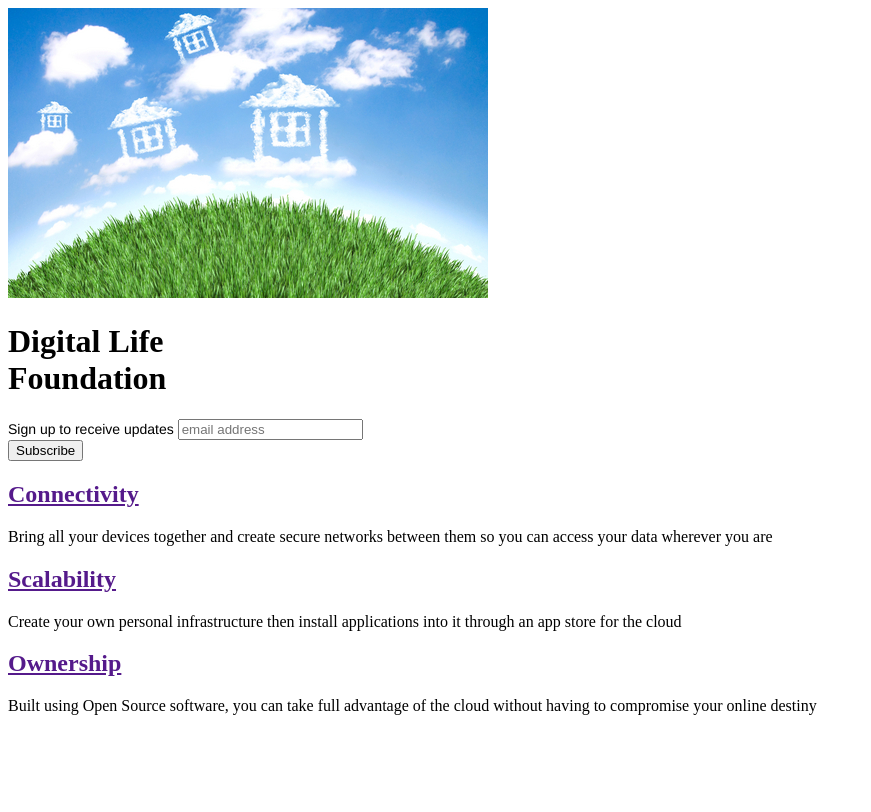
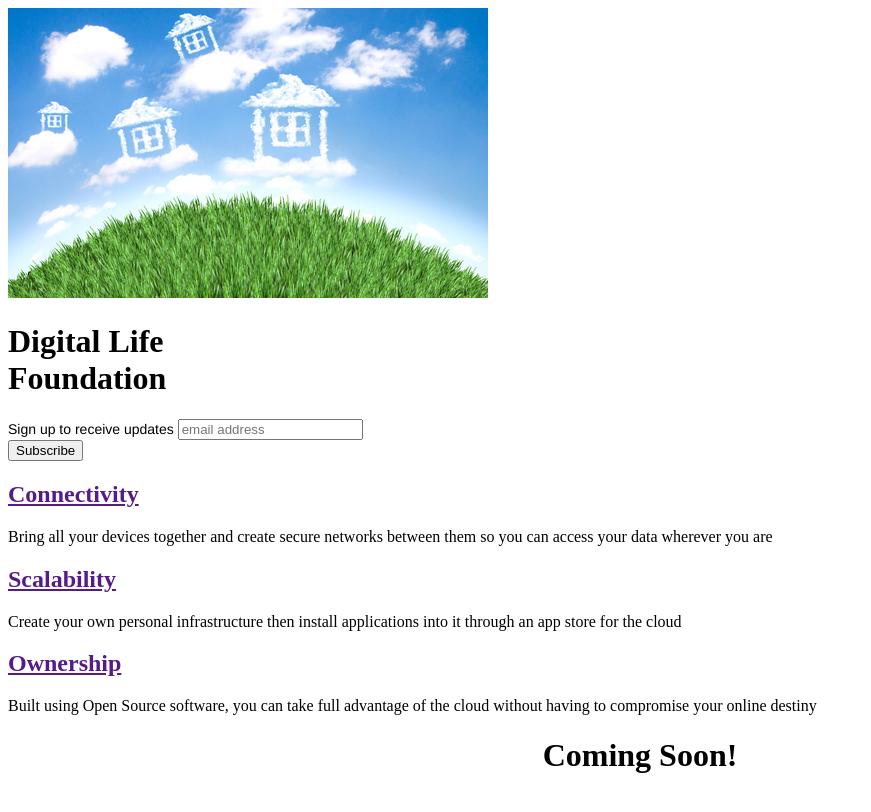
Before and after one commit to amirmc/dlfn-www, a Jekyll site: the page built from index.html, in a window 1280 px wide. Shown: the top 812 px of the page, without its empty margins (0-871 px from the left). Built offline with Jekyll 4.4.1, drawn with Linux system fonts in a browser that asks for light colours; comment, search, counter and statistics services are not loaded.

Commit message:
add coming soon text

```diff
--- a/_includes/themes/nym-twitter/fluid.html
+++ b/_includes/themes/nym-twitter/fluid.html
@@ -19,20 +19,8 @@
 
      </div>
    </div>
-<!--
-  <div class="row">
-    <div class="span4">
-      <span style="color:gray">Define Problem</span>
-    </div>
-    <div class="span4">
-      <span style="color:gray">Describe Signpost</span>
-    </div>
-    <div class="span4">
-      <span style="color:gray">More Info?</span>
-    </div>
-  </div>
-  -->
 </div>
+
 
 <!--   <div class="row">
  -->    <div class="span4">
@@ -52,5 +40,11 @@
     </div>
 <!--   </div>
  -->
+<div>
+  <div class="span12">
+    <h1 class="coming-soon" align="center">Coming Soon!</h1>
+  </div>
+</div>
+
 
 </div>
--- a/assets/themes/nym-twitter/css/style.css
+++ b/assets/themes/nym-twitter/css/style.css
@@ -162,6 +162,11 @@ li.prev {
 /*.container {
   width: 940px; /* downsize our container to make the content feel a bit tighter and more cohesive. NOTE: this removes two full columns from the grid, meaning you only go to 14 columns and not 16. AC changed it to 940
 }*/
+
+h1.coming-soon {
+  font-size: 50px;
+  line-height: 1;
+}
 
 /* gallery  ======================================================== */
 
```
